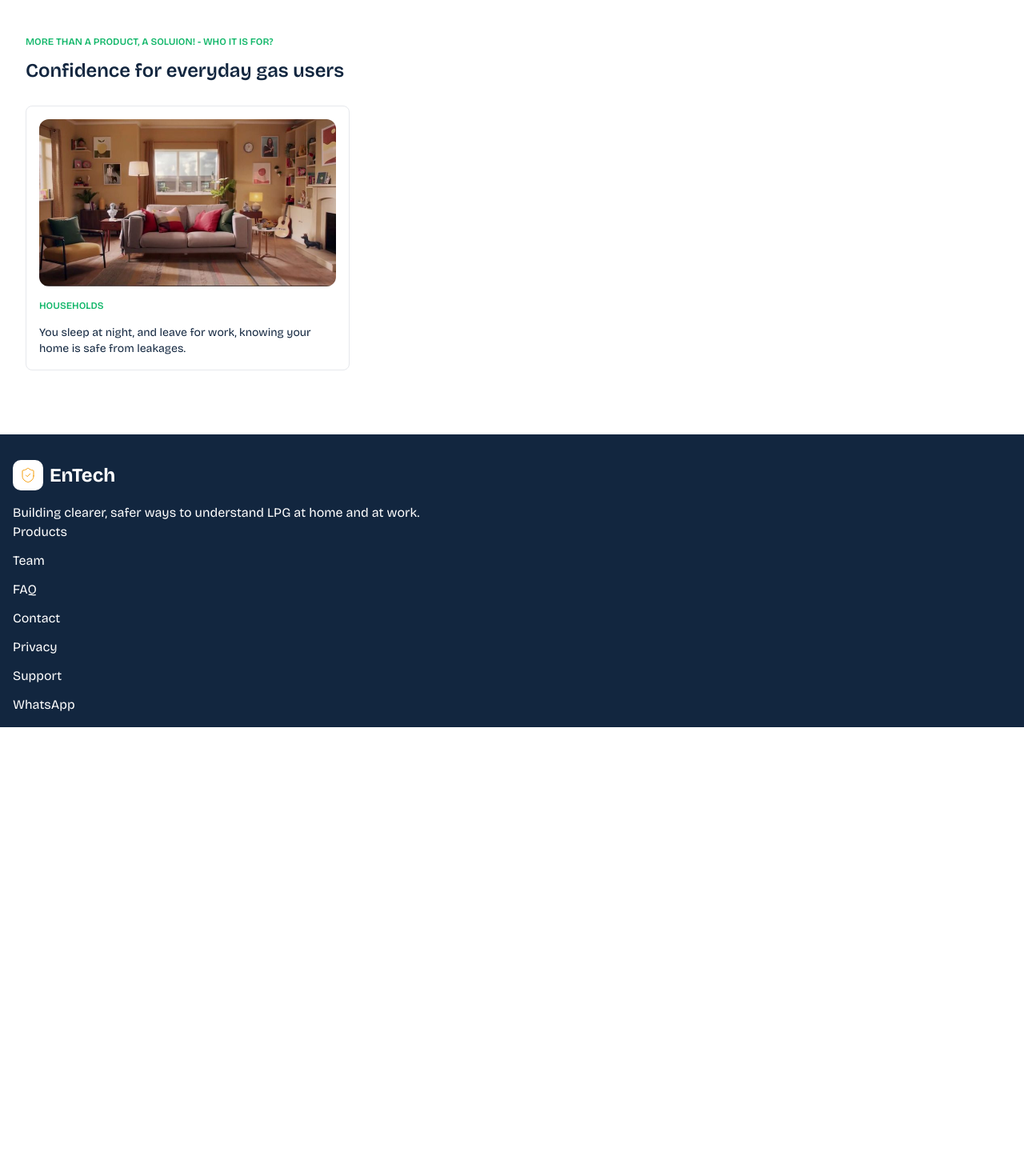
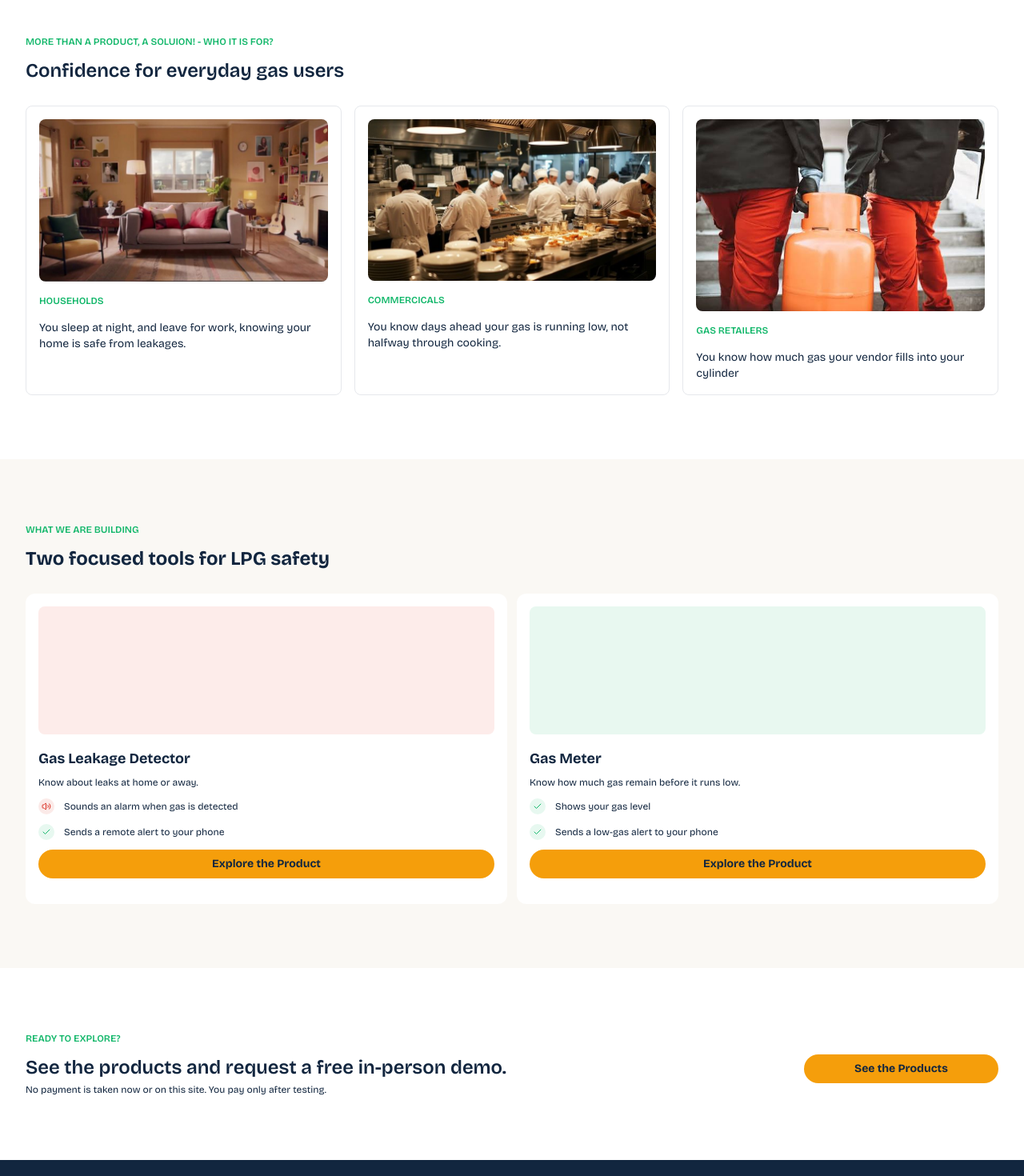
Before and after one commit to Adefenwa/entech, a Next.js app: page / in a window 1280 px wide. Shown: the part 1400-2870 px from the top of the page at 80% size. Before the commit the page ends 2309 px from the top, so only its background shows below. Built offline with nearby package versions, Linux system fonts and the light colour scheme.

Commit message:
feat: add Products component and enhance Home page layout with new sections

```diff
--- a/src/app/page.tsx
+++ b/src/app/page.tsx
@@ -3,9 +3,13 @@ import Image from "next/image";
 import { ArrowRight } from "lucide-react";
 import Research from "@/components/Research";
 import Audience from "@/components/Audience";
+import Products from "@/components/Products";
 export default function Home() {
   const productLinkClassName =
     "flex items-center gap-2 w-48 bg-[#F59E0B] text-[#12263F] px-4 py-2 rounded-full font-light hover:bg-[#D97706] transition-colors";
+
+  const greenTextClassName =
+    "text-[#12b76a] font-semibold uppercase text-xs mb-4";
 
   return (
     <main id="main">
@@ -72,6 +76,27 @@ export default function Home() {
       </section>
       <Research />
       <Audience />
+      <Products />
+      <section id="explore" className="bg-[#fff]">
+        <div className="w-19/20 mx-auto py-20 md:flex md:items-center md:gap-3 md:justify-between">
+          <div id="row--1" className="w-1/2">
+            <p className={greenTextClassName}>ready to explore?</p>
+            <h2 className="text-[#12263F] text-2xl/6 font-semibold mb-2">
+              See the products and request a free in-person demo.
+            </h2>
+            <p className="text-xs font-thin text-[#12263f]">
+              No payment is taken now or on this site. You pay only after
+              testing.
+            </p>
+          </div>
+          <div
+            id="row--2"
+            className="w-[20%] py-2 hover:bg-[#f59e0b]/70 pointer rounded-full text-[#12263f] font-bold text-sm text-center bg-[#f59e0b] mt-3"
+          >
+            <Link href="/products">See the Products </Link>
+          </div>
+        </div>
+      </section>
     </main>
   );
 }
--- a/src/components/Audience.tsx
+++ b/src/components/Audience.tsx
@@ -3,6 +3,11 @@ import Image from "next/image";
 export default function Audience() {
   const greenTextClassName =
     "text-[#12b76a] font-semibold uppercase text-xs mb-4";
+  const cardClassName =
+    "md:w-1/3 md:mb-0 mb-8 border border-[#E6E8EC] rounded-lg p-4";
+
+  const copyClassName = "text-[#12263F] text-sm mt-4";
+  const imageClassName = "rounded-lg mb-4";
   return (
     <section id="audience" className="bg-[#FFF] mx-auto py-20 md:py-20 ">
       <div className="w-19/20 mx-auto">
@@ -14,22 +19,49 @@ export default function Audience() {
             Confidence for everyday gas users
           </h2>
         </div>
-        <div id="audience--cards">
-          <div
-            id="audience--card"
-            className="md:w-1/3 md:mb-0 mb-8 border border-[#E6E8EC] rounded-lg p-4"
-          >
+        <div
+          id="audience--cards"
+          className="md:flex md:justify-between md:gap-4"
+        >
+          <div id="audience--card" className={cardClassName}>
             <Image
               src="/card-one.png"
               alt="Household Scene"
-              width={380}
-              height={230}
-              className="rounded-xl mb-4"
+              width={500}
+              height={300}
+              className={imageClassName}
             />
             <p className={greenTextClassName}>households</p>
-            <p className="text-[#12263F] text-sm mt-4">
+            <p className={copyClassName}>
               You sleep at night, and leave for work, knowing your home is safe
               from leakages.
+            </p>
+          </div>
+          <div id="audience--card" className={cardClassName}>
+            <Image
+              src="/card-two.png"
+              alt="Commercial Kitchen Scene"
+              width={500}
+              height={300}
+              className={imageClassName}
+            />
+            <p className={greenTextClassName}>commercicals</p>
+            <p className={copyClassName}>
+              You know days ahead your gas is running low, not halfway through
+              cooking.
+            </p>
+          </div>
+          <div id="audience--card" className={cardClassName}>
+            <Image
+              src="/card-three.png"
+              alt="Two guys carrying a gas cylinder"
+              width={500}
+              height={300}
+              className={imageClassName}
+            />
+            <p className={greenTextClassName}>gas retailers</p>
+            <p className={copyClassName}>
+              You know how much gas your vendor fills into your cylinder
             </p>
           </div>
         </div>
--- /dev/null
+++ b/src/components/Products.tsx
@@ -0,0 +1,98 @@
+import { Volume2, Check } from "lucide-react";
+import Link from "next/link";
+export default function Products() {
+  const greenTextClassName =
+    "text-[#12b76a] font-semibold uppercase text-xs mb-4";
+  const listClassName =
+    "flex items-center gap-3 text-[#12263f] text-xs font-thin my-3";
+  return (
+    <section
+      id="what-we-are-building"
+      className="bg-[#FAF8F4] mx-auto py-20 md:py-20 "
+    >
+      <div className="w-19/20 mx-auto">
+        <p className={greenTextClassName}>what we are building</p>
+        <h2 className="text-[#12263F] text-2xl/6 font-bold mb-8">
+          Two focused tools for LPG safety
+        </h2>
+        <div id="product--cards" className="md:flex md:items-center md:gap-3">
+          <div id="product--card" className="w-1/2 bg-[#fff] p-4 rounded-xl">
+            <div
+              id="placeholder"
+              className="w-full h-40 bg-[#FDECEA] rounded-lg"
+            ></div>
+            <div id="product--body" className="my-4">
+              <h4 className="text-lg text-[#12263f] font-bold">
+                Gas Leakage Detector
+              </h4>
+              <p className="text-xs text-[#12263f] font-thin my-2">
+                Know about leaks at home or away.
+              </p>
+              <ul>
+                <li className={listClassName}>
+                  <Volume2
+                    size={20}
+                    color="#D92D20"
+                    strokeWidth={2}
+                    className="bg-[#d92d20]/10 p-1 rounded-full"
+                  />
+                  Sounds an alarm when gas is detected
+                </li>
+                <li className={listClassName}>
+                  <Check
+                    size={20}
+                    color="#12B76A"
+                    strokeWidth={2}
+                    className="bg-[#12b76a]/10 p-1 rounded-full"
+                  />
+                  Sends a remote alert to your phone
+                </li>
+              </ul>
+              <div className="py-2 hover:bg-[#f59e0b]/70 pointer rounded-full text-[#12263f] font-bold text-sm text-center bg-[#f59e0b]">
+                <Link href="/products">Explore the Product </Link>
+              </div>
+            </div>
+          </div>
+          <div
+            id="product--card"
+            className="w-1/2 bg-[#fff] p-4 rounded-xl mt-4 md:mt-0"
+          >
+            <div
+              id="placeholder"
+              className="w-full h-40 bg-[#E8F8F0] rounded-lg"
+            ></div>
+            <div id="product--body" className="my-4">
+              <h4 className="text-lg text-[#12263f] font-bold">Gas Meter</h4>
+              <p className="text-xs text-[#12263f] font-thin my-2">
+                Know how much gas remain before it runs low.
+              </p>
+              <ul>
+                <li className={listClassName}>
+                  <Check
+                    size={20}
+                    color="#12B76A"
+                    strokeWidth={2}
+                    className="bg-[#12b76a]/10 p-1 rounded-full"
+                  />
+                  Shows your gas level
+                </li>
+                <li className={listClassName}>
+                  <Check
+                    size={20}
+                    color="#12B76A"
+                    strokeWidth={2}
+                    className="bg-[#12b76a]/10 p-1 rounded-full"
+                  />
+                  Sends a low-gas alert to your phone
+                </li>
+              </ul>
+              <div className="py-2 hover:bg-[#f59e0b]/70 pointer rounded-full text-[#12263f] font-bold text-sm text-center bg-[#f59e0b]">
+                <Link href="/products">Explore the Product </Link>
+              </div>
+            </div>
+          </div>
+        </div>
+      </div>
+    </section>
+  );
+}
```
